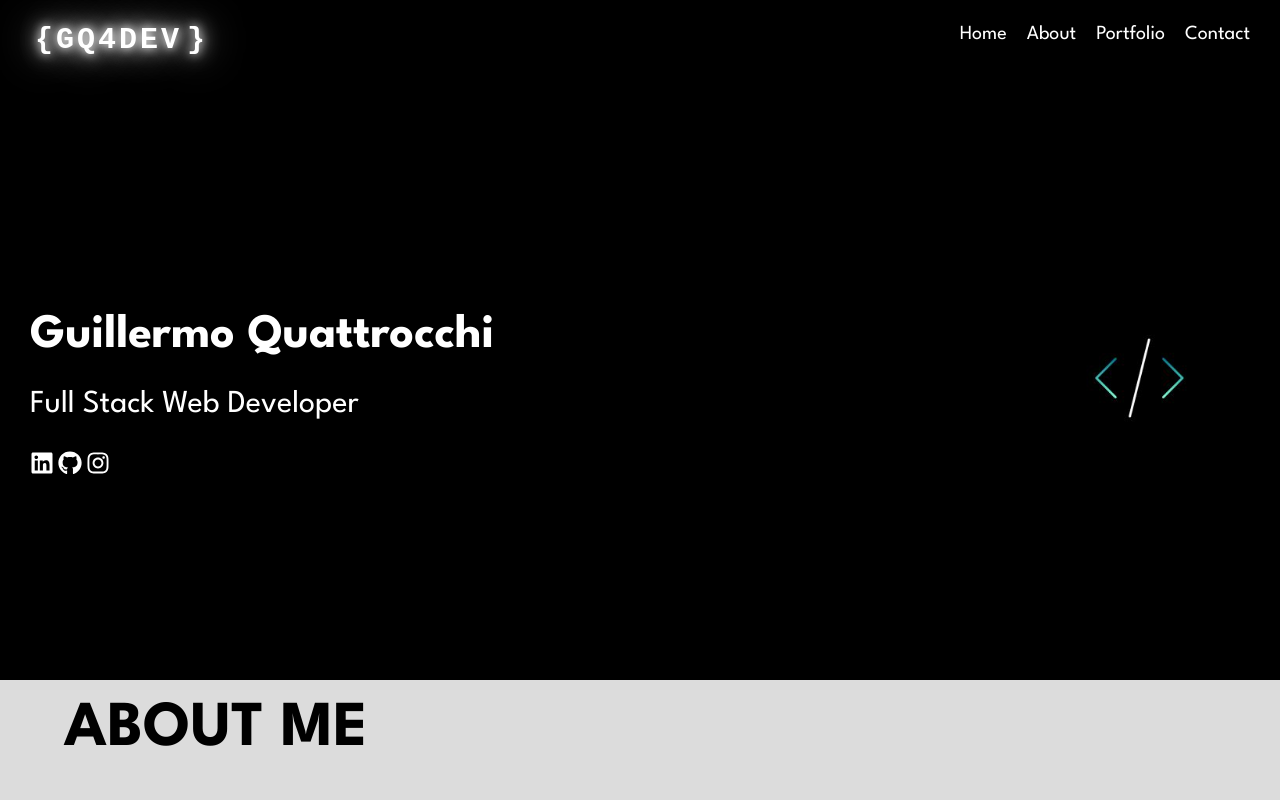
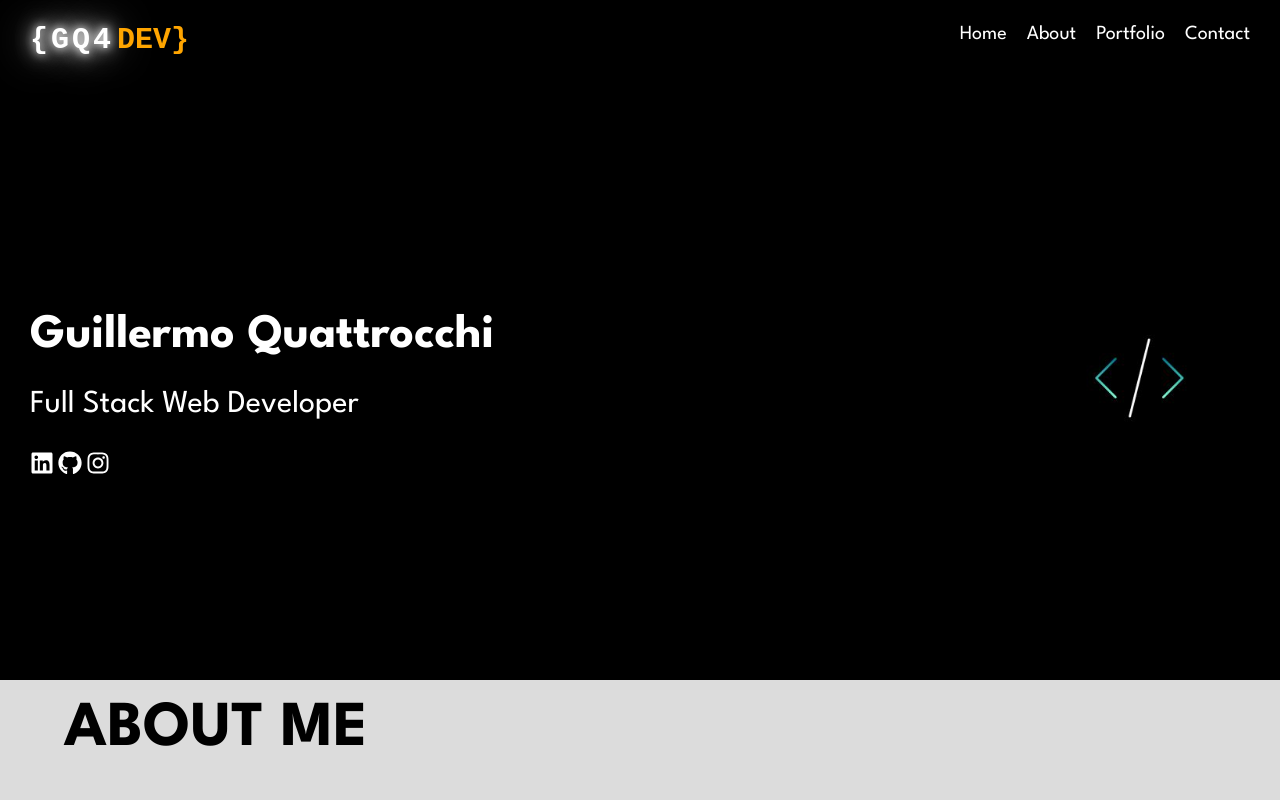
Before and after one commit to guillote87/portfolio, a React (Create React App) app: page / in a window 1280 px wide. In both pictures the pointer is over the element 50 px from the left and 40 px from the top of the page. Shown: the top 800 px of the page. Built offline with nearby package versions, Linux system fonts and the light colour scheme.

Commit message:
Logo Animacion

```diff
--- a/src/components/Navbar/Navbar.css
+++ b/src/components/Navbar/Navbar.css
@@ -75,7 +75,7 @@ a {
     transition: all .5s linear
 }
 
-/*made with ❤, by qpi65*/
+
 @media screen and (min-width: 768px) {
 
     .title {
@@ -86,6 +86,15 @@ a {
         letter-spacing: 3px;
         cursor: pointer
     }
+
+    .title .span1 {
+        margin-left: 30px;
+    }
+
+    .title span {
+        transition: .5s ease-in-out
+    }
+
     .span1::before {
         content: '{';
     }
@@ -93,17 +102,17 @@ a {
     .span2::after {
         content: '}';
     }
-    .title .span1 {
-        margin-left: 40px;
-        transition: all .5s linear
-    }
+
     .title:hover .span1 {
-        margin-right: 5px;
-        margin-left: 35px
+        margin-right: 3px;
     }
 
-    .title:hover .span1:before {
-        content: '{GQ4DEV';
+    .title:hover .span1::after {
+        content: 'GQ4';
+    }
+
+    .title:hover .span2::before {
+        content: 'DEV';
     }
 
 
--- a/src/components/Navbar/Navbar.js
+++ b/src/components/Navbar/Navbar.js
@@ -32,7 +32,6 @@ export const Navbar = ({ toggle }) => {
 
     <div className="navbar">
       <div className="navbar-logo">
-        {/* <h1 className='title'><span className='span1'></span><span className='span2'></span></h1> */}
         <Link to="/" onClick={toggleHome}> <h1 className='title'><span className='span1'></span><span className='span2'></span></h1></Link>
         {/* <Link to="/" onClick={toggleHome}>   <img className="navbar-logo" src={logo} alt="logo"></img></Link> */}
       </div>
```
